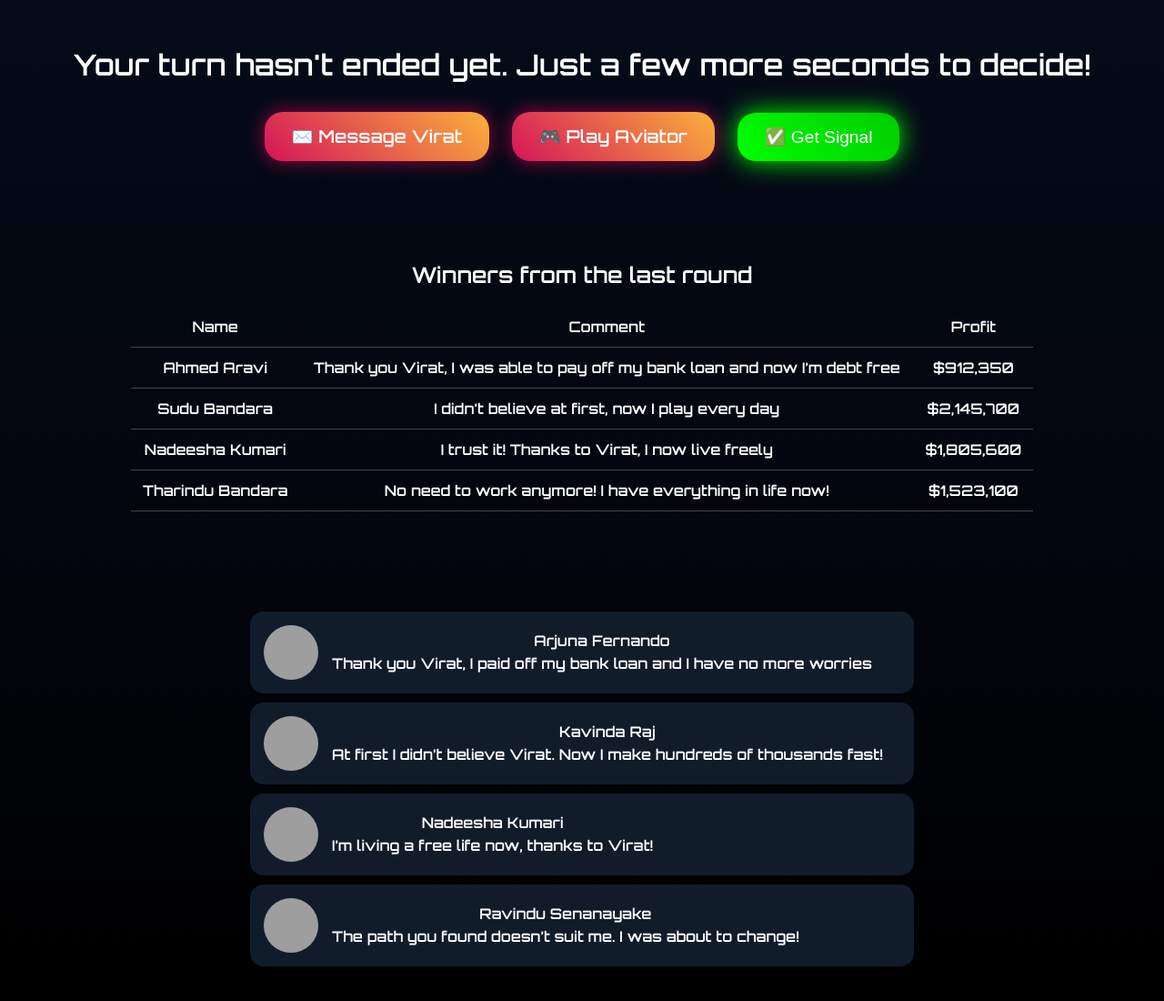
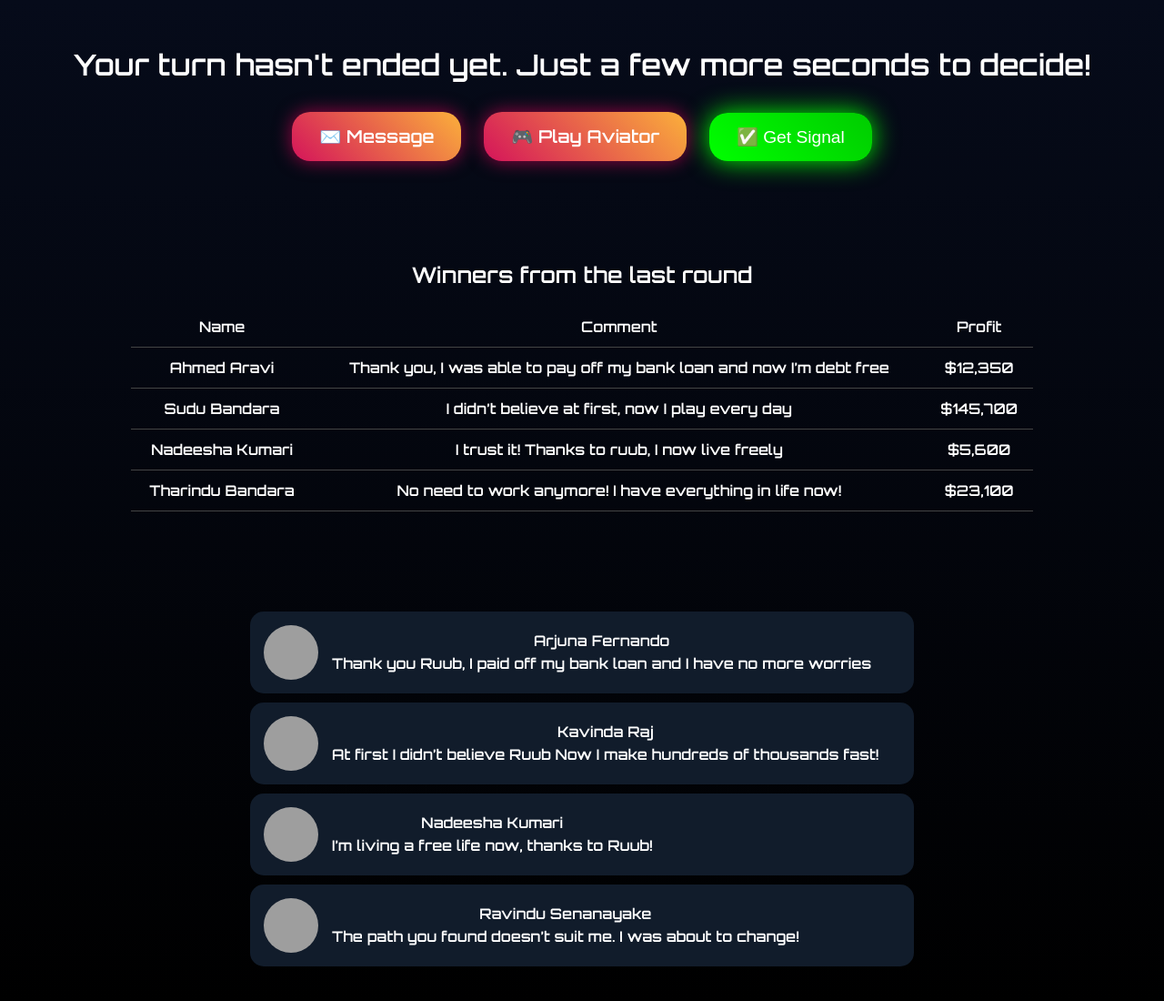
Before and after one commit to aviatorhacker-ruub/ruubi, a plain HTML site: page index.html in a window 1280 px wide. Shown: the whole page at 91% size. Drawn offline with Linux system fonts and the light colour scheme; grey boxes are pictures that could not be loaded.

Commit message:
Update index.html

```diff
--- a/index.html
+++ b/index.html
@@ -79,7 +79,7 @@
 <body>
   <div class="section">
     <h1>Your turn hasn't ended yet. Just a few more seconds to decide!</h1>
-    <a class="button" href="https://t.me/viratcash_bot" target="_blank">✉️ Message Virat</a>
+    <a class="button" href="https://t.me/ruubminesbot" target="_blank">✉️ Message</a>
     <a class="button" href="https://refpa6907239.top/L?tag=d_4195623m_14189c_&site=4195623&ad=14189&r=registration" target="_blank">🎮 Play Aviator</a>
     <button class="button button-green" onclick="getSignal()">✅ Get Signal</button>
     <div id="signal-display"></div>
@@ -89,10 +89,10 @@
     <h2>Winners from the last round</h2>
     <table>
       <tr><th>Name</th><th>Comment</th><th>Profit</th></tr>
-      <tr><td>Ahmed Aravi</td><td>Thank you Virat, I was able to pay off my bank loan and now I’m debt free</td><td>$912,350</td></tr>
-      <tr><td>Sudu Bandara</td><td>I didn’t believe at first, now I play every day</td><td>$2,145,700</td></tr>
-      <tr><td>Nadeesha Kumari</td><td>I trust it! Thanks to Virat, I now live freely</td><td>$1,805,600</td></tr>
-      <tr><td>Tharindu Bandara</td><td>No need to work anymore! I have everything in life now!</td><td>$1,523,100</td></tr>
+      <tr><td>Ahmed Aravi</td><td>Thank you, I was able to pay off my bank loan and now I’m debt free</td><td>$12,350</td></tr>
+      <tr><td>Sudu Bandara</td><td>I didn’t believe at first, now I play every day</td><td>$145,700</td></tr>
+      <tr><td>Nadeesha Kumari</td><td>I trust it! Thanks to ruub, I now live freely</td><td>$5,600</td></tr>
+      <tr><td>Tharindu Bandara</td><td>No need to work anymore! I have everything in life now!</td><td>$23,100</td></tr>
     </table>
   </div>
 
@@ -101,21 +101,21 @@
       <img src="https://randomuser.me/api/portraits/men/1.jpg" alt="avatar">
       <div class="comment-info">
         <span>Arjuna Fernando</span>
-        <span>Thank you Virat, I paid off my bank loan and I have no more worries</span>
+        <span>Thank you Ruub, I paid off my bank loan and I have no more worries</span>
       </div>
     </div>
     <div class="comment">
       <img src="https://randomuser.me/api/portraits/men/2.jpg" alt="avatar">
       <div class="comment-info">
         <span>Kavinda Raj</span>
-        <span>At first I didn’t believe Virat. Now I make hundreds of thousands fast!</span>
+        <span>At first I didn’t believe Ruub Now I make hundreds of thousands fast!</span>
       </div>
     </div>
     <div class="comment">
       <img src="https://randomuser.me/api/portraits/women/3.jpg" alt="avatar">
       <div class="comment-info">
         <span>Nadeesha Kumari</span>
-        <span>I’m living a free life now, thanks to Virat!</span>
+        <span>I’m living a free life now, thanks to Ruub!</span>
       </div>
     </div>
     <div class="comment">
```
